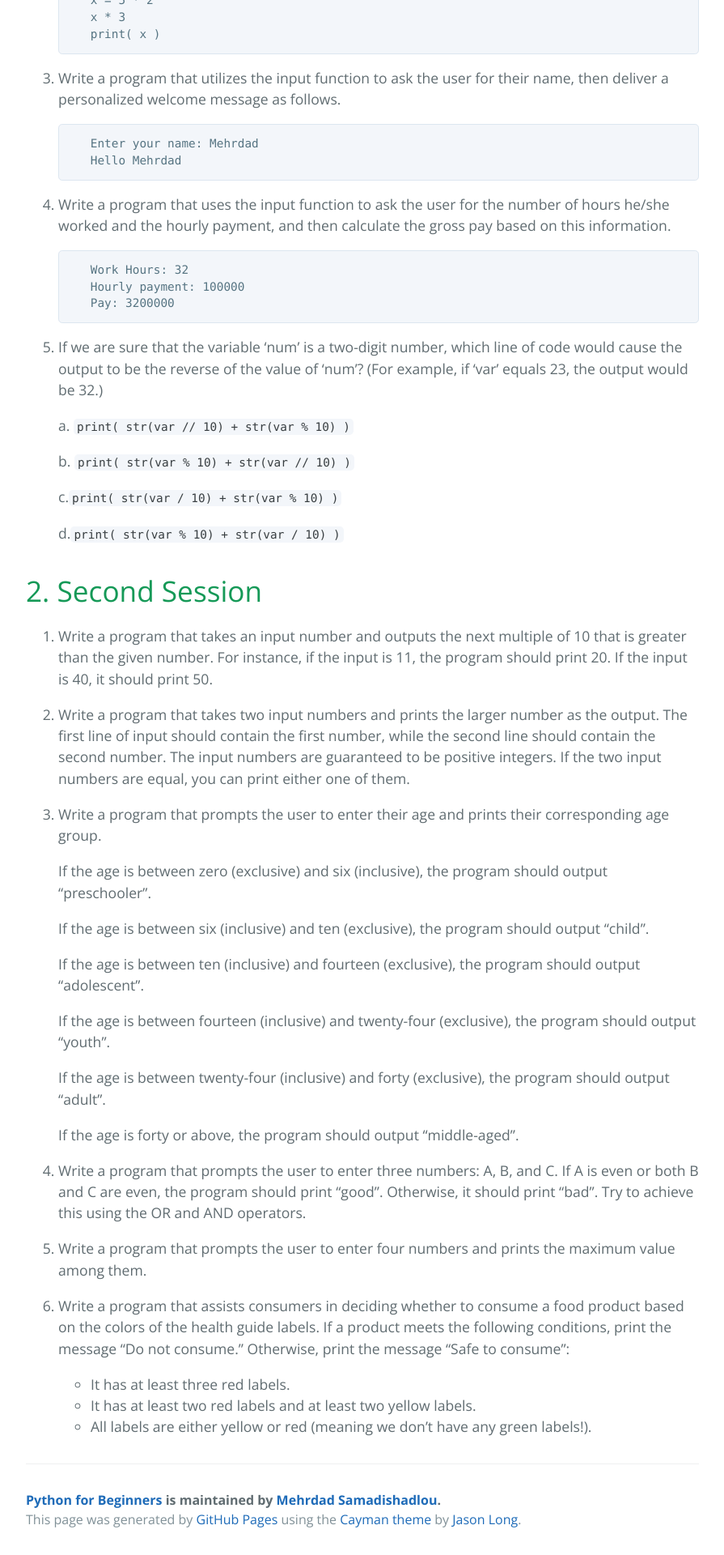
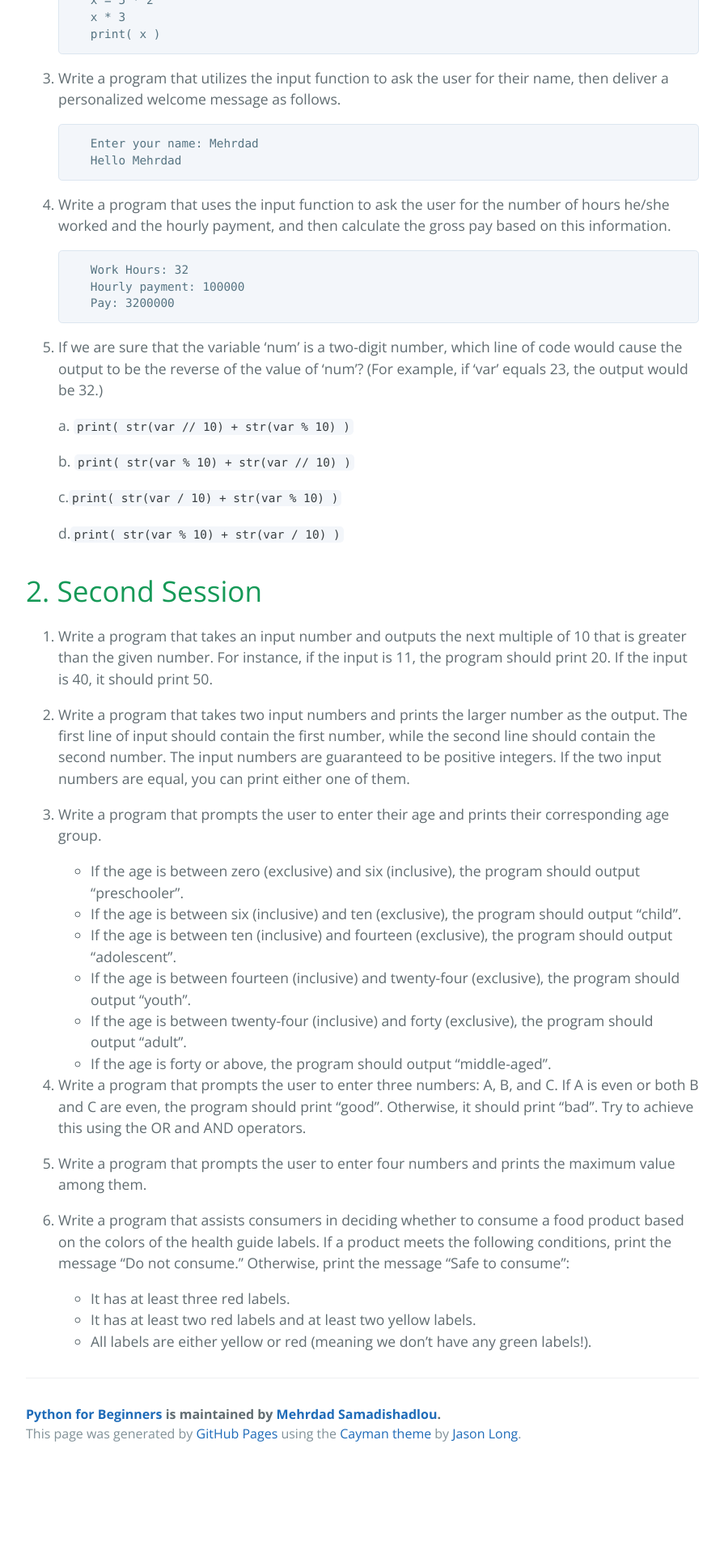
Before and after one commit to MehrdadSamadishadlou/Python_for_Beginners, a Jekyll site: the page built from nexercises.md, in a window 1280 px wide. Shown: the part 717-2637 px from the top of the page at 81% size, without its empty margins (192-1087 px from the left). Built offline with Jekyll 4.4.1, drawn with Linux system fonts in a browser that asks for light colours; after the commit the page ends 2531 px from its top, so only the background shows below that.

```diff
--- a/nexercises.md
+++ b/nexercises.md
@@ -58,17 +58,12 @@ filename: nexercises
 
 3. Write a program that prompts the user to enter their age and prints their corresponding age group.
 
-      If the age is between zero (exclusive) and six (inclusive), the program should output "preschooler".
-
-      If the age is between six (inclusive) and ten (exclusive), the program should output "child".
-
-      If the age is between ten (inclusive) and fourteen (exclusive), the program should output "adolescent".
-
-      If the age is between fourteen (inclusive) and twenty-four (exclusive), the program should output "youth".
-
-      If the age is between twenty-four (inclusive) and forty (exclusive), the program should output "adult".
-
-      If the age is forty or above, the program should output "middle-aged".
+      - If the age is between zero (exclusive) and six (inclusive), the program should output "preschooler".
+      - If the age is between six (inclusive) and ten (exclusive), the program should output "child".
+      - If the age is between ten (inclusive) and fourteen (exclusive), the program should output "adolescent".
+      - If the age is between fourteen (inclusive) and twenty-four (exclusive), the program should output "youth".
+      - If the age is between twenty-four (inclusive) and forty (exclusive), the program should output "adult".
+      - If the age is forty or above, the program should output "middle-aged".
 
 4. Write a program that prompts the user to enter three numbers: A, B, and C. If A is even or both B and C are even, the program should print "good". Otherwise, it should print "bad". Try to achieve this using the OR and AND operators.
 
```
